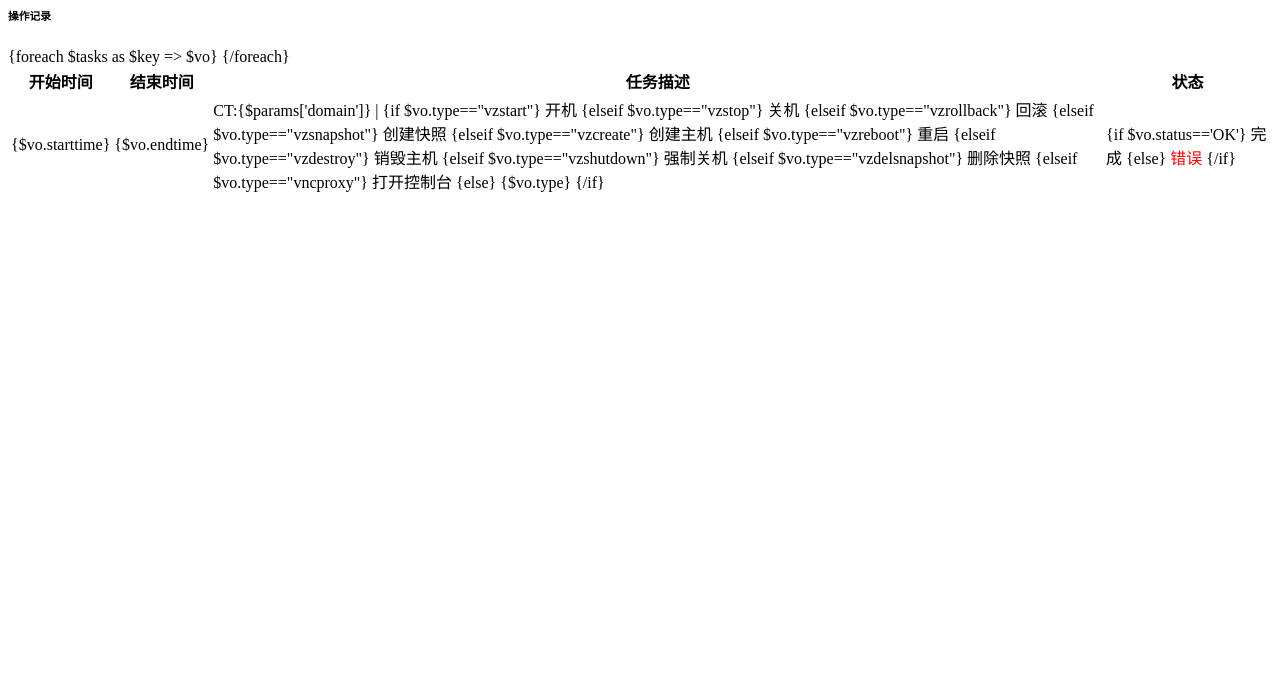
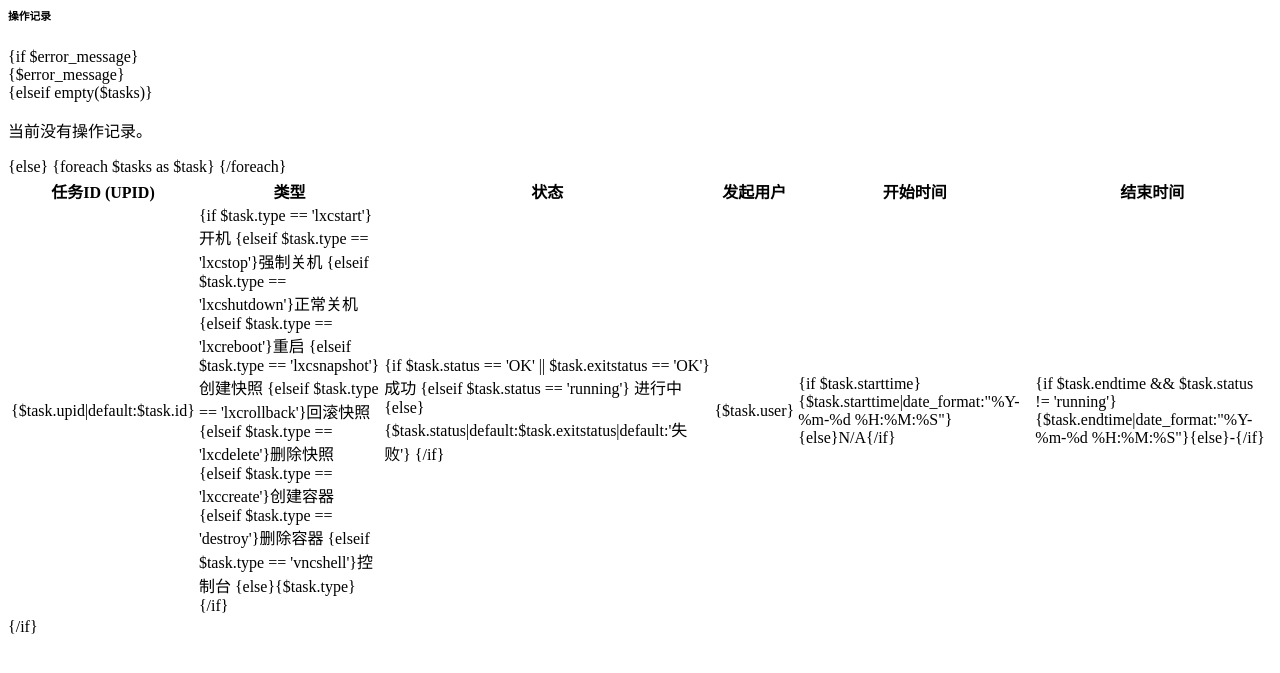
Before and after one commit to xkatld/zjmf-pve-lxc-server, a Django app: template templates/rw.html in a window 1280 px wide. Shown: the top 673 px of the page. Run offline with Django 3.2, Linux system fonts and the light colour scheme; the template is opened without the code that fills it, so the values that code supplies are empty.

Commit message:
Update rw.html

```diff
--- a/templates/rw.html
+++ b/templates/rw.html
@@ -5,86 +5,57 @@
                 <h6 class="m-0 font-weight-bold text-primary">操作记录</h6>
             </div>
             <div class="card-body table-responsive mx-table">
-      <table class="table table-hover  t-text-dark--light-15 sm-text">
+                {if $error_message}
+                    <div class="alert alert-danger">{$error_message}</div>
+                {elseif empty($tasks)}
+                    <p>当前没有操作记录。</p>
+                {else}
+                <table class="table table-hover t-text-dark--light-15 sm-text">
                     <thead>
                     <tr>
-            <th scope="col">开始时间</th>
-            <th scope="col">结束时间</th>
-            <th scope="col">任务描述</th>
-            <th scope="col">状态</th>
+                        <th>任务ID (UPID)</th>
+                        <th>类型</th>
+                        <th>状态</th>
+                        <th>发起用户</th>
+                        <th>开始时间</th>
+                        <th>结束时间</th>
                     </tr>
                     </thead>
                     <tbody class="t-mt-15">
-             {foreach $tasks as $key => $vo}
+                    {foreach $tasks as $task}
                     <tr>
+                        <td>{$task.upid|default:$task.id}</td>
                         <td>
-                 {$vo.starttime}
+                            {if $task.type == 'lxcstart'}开机
+                            {elseif $task.type == 'lxcstop'}强制关机
+                            {elseif $task.type == 'lxcshutdown'}正常关机
+                            {elseif $task.type == 'lxcreboot'}重启
+                            {elseif $task.type == 'lxcsnapshot'}创建快照
+                            {elseif $task.type == 'lxcrollback'}回滚快照
+                            {elseif $task.type == 'lxcdelete'}删除快照
+                            {elseif $task.type == 'lxccreate'}创建容器
+                            {elseif $task.type == 'destroy'}删除容器
+                            {elseif $task.type == 'vncshell'}控制台
+                            {else}{$task.type}{/if}
                         </td>
                         <td>
-                 {$vo.endtime}
+                            {if $task.status == 'OK' || $task.exitstatus == 'OK'}
+                            <label class="badge badge-success">成功</label>
+                            {elseif $task.status == 'running'}
+                            <label class="badge badge-info">进行中</label>
+                            {else}
+                            <label class="badge badge-danger">{$task.status|default:$task.exitstatus|default:'失败'}</label>
+                            {/if}
                         </td>
-                <td>
-                    CT:{$params['domain']} |
-                    {if $vo.type=="vzstart"}
-                    开机
-                    {elseif $vo.type=="vzstop"}
-                    关机
-                    {elseif $vo.type=="vzrollback"}
-                    回滚
-                    {elseif $vo.type=="vzsnapshot"}
-                    创建快照
-                    {elseif $vo.type=="vzcreate"}
-                    创建主机
-                    {elseif $vo.type=="vzreboot"}
-                    重启
-                    {elseif $vo.type=="vzdestroy"}
-                    销毁主机
-                    {elseif $vo.type=="vzshutdown"}
-                    强制关机
-                    {elseif $vo.type=="vzdelsnapshot"}
-                    删除快照
-                    {elseif $vo.type=="vncproxy"}
-                    打开控制台
-                    {else}
-                    {$vo.type}
-                    {/if}
-
-
-
-
-
-                    </td>
-
-
-
-                <td>
-                    {if $vo.status=='OK'}
-                   <a class="text-success">完成</a>
-
-                  {else}
-                  <a style="color: red;">错误</a>
-                    {/if}
-
-
-
-
-
-
-                    </td>
+                        <td>{$task.user}</td>
+                        <td>{if $task.starttime}{$task.starttime|date_format:"%Y-%m-%d %H:%M:%S"}{else}N/A{/if}</td>
+                        <td>{if $task.endtime && $task.status != 'running'}{$task.endtime|date_format:"%Y-%m-%d %H:%M:%S"}{else}-{/if}</td>
                     </tr>
-
                     {/foreach}
-
                     </tbody>
                 </table>
-
-
+                {/if}
             </div>
-
         </div>
-
     </div>
-
-
-
 </div>
```
Lines whose indentation alone changed are shown as unchanged.
